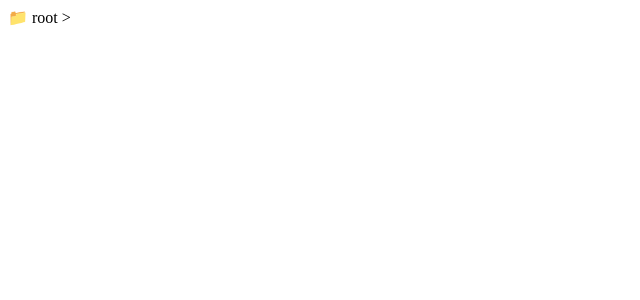
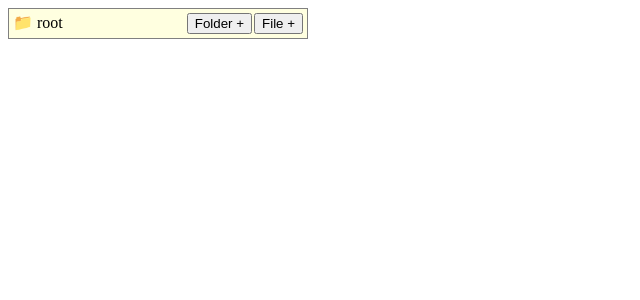
Before and after one commit to AnkitParte/react-many, a React (Vite) app: page / in a window 1280 px wide. Shown: the top 300 px of the page, without its empty margins (0-640 px from the left). Built offline with nearby package versions, Linux system fonts and the light colour scheme.

Commit message:
vs code side bar progress

```diff
--- a/src/pages/fileExplorer/component/Folder.jsx
+++ b/src/pages/fileExplorer/component/Folder.jsx
@@ -1,26 +1,71 @@
-import React, { useState } from 'react'
+import React, { useState } from "react"
+import "./styles.css"
 
 function Folder({ explorer }) {
-  console.log('explorer->', explorer)
+  console.log("explorer->", explorer)
   const [expand, setExpand] = useState(false)
+  const [newFileOrFold, setNewFileOrFold] = useState({
+    isFolder: false,
+    visible: false
+  })
 
+  const handleNewF = (e, val) => {
+    e.stopPropagation()
+    setNewFileOrFold({
+      visible: true,
+      isFolder: val
+    })
+    setExpand(true)
+  }
+
+  const onAddNew = (e) => {
+    if (e.keyCode == 13 && e.target.value) {
+      setNewFileOrFold({
+        ...newFileOrFold,
+        visible: false
+      })
+    }
+  }
   if (explorer?.isFolder) {
-    return (<div>
+    return (
       <div>
-        <span
+        <div
+          className="folder"
           onClick={() => {
             setExpand(!expand)
           }}
-        >📁 {explorer?.name} {expand ? '' : '>'}</span>
+        >
+          <span>📁 {explorer?.name}</span>
+          <div className="btnDiv">
+            <button onClick={(e) => handleNewF(e, true)}>Folder +</button>
+            <button onClick={(e) => handleNewF(e, false)}>File +</button>
           </div>
-      <div style={{display: expand ? 'block' : 'none', paddingLeft: 10}}>
+        </div>
+        <div style={{ display: expand ? "block" : "none", paddingLeft: 10, cursor: "pointer" }}>
+          {newFileOrFold?.visible ? (
+            <div className="inputContainer">
+              <span>{newFileOrFold?.isFolder ? "📁 " : "📄 "}</span>
+              <input
+                type="text"
+                className="inputContainer__input"
+                onBlur={() => setNewFileOrFold({ ...newFileOrFold, visible: false })}
+                autoFocus
+                onKeyDown={onAddNew}
+              />
+            </div>
+          ) : null}
           {explorer?.items?.map((exp) => {
-          return <Folder explorer={exp}/>
+            return <Folder explorer={exp} />
           })}
         </div>
-    </div>)
+      </div>
+    )
   } else {
-    return <div>📄 <span>{explorer?.name}</span></div>
+    return (
+      <div>
+        📄 <span>{explorer?.name}</span>
+      </div>
+    )
   }
 }
 
--- /dev/null
+++ b/src/pages/fileExplorer/component/styles.css
@@ -0,0 +1,24 @@
+.folder{
+    border: 1px solid grey;
+    padding: 4px;
+    cursor: pointer;
+    background-color: lightyellow;
+    transition: all ease-in 2ms;
+    display: flex;
+    justify-content: space-between;
+}
+.folder:hover{
+    background-color: black;
+    color: white;
+}
+.btnDiv{
+    display: flex;
+    gap: 2px;
+
+}
+.inputContainer{
+    gap:4px;
+    border: 1px solid grey;
+    padding: 4px;
+    cursor: pointer;
+}
--- a/src/pages/fileExplorer/index.jsx
+++ b/src/pages/fileExplorer/index.jsx
@@ -1,12 +1,14 @@
-import React, { useState } from 'react'
-import Folder from './component/Folder'
-import { explorer } from './data/folderData'
+import React, { useState } from "react"
+import Folder from "./component/Folder"
+import { explorer } from "./data/folderData"
 
 const FileExplorer = () => {
   const [explorerData, setExplorerData] = useState(explorer)
   return (
     <>
+      <div style={{ width: "300px" }}>
         <Folder explorer={explorerData} />
+      </div>
     </>
   )
 }
```
Lines whose indentation alone changed are shown as unchanged.
